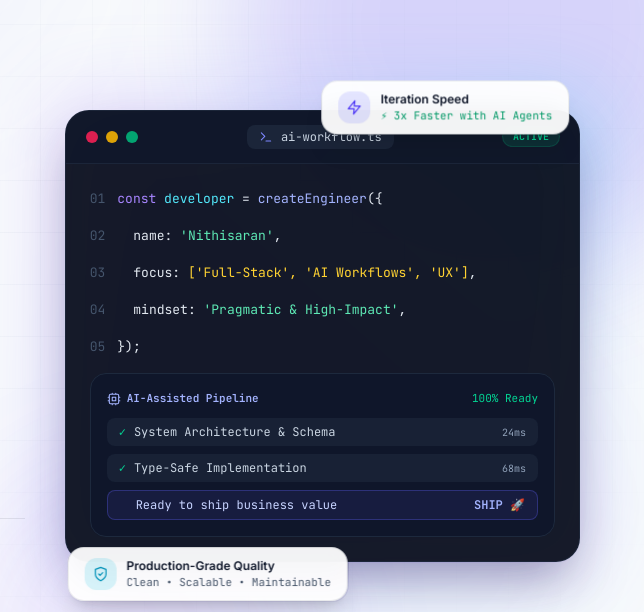
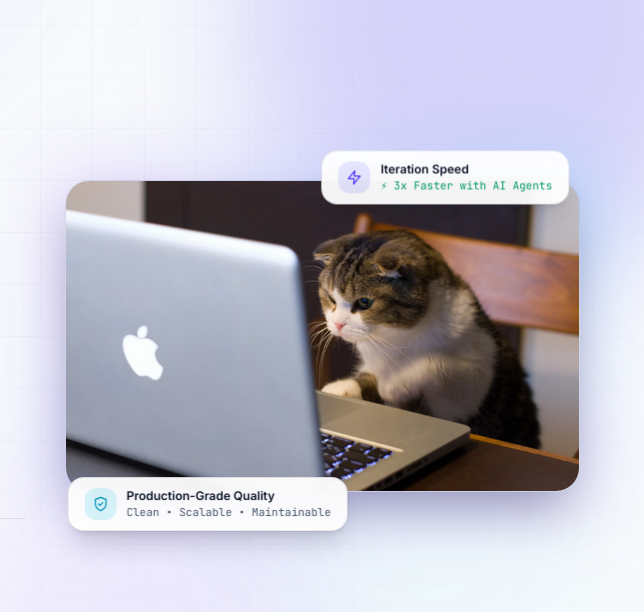
Before and after one commit to nithisaran1999/portfolio, an Astro site: page / in a window 1280 px wide. Shown: the part 80-692 px from the top of the page, 636-1280 px from the left. Built offline with nearby package versions, Linux system fonts and the light colour scheme; Astro itself is replaced by a stand-in of ours.

Commit message:
feat: add cat image to Hero component and remove terminal card content

```diff
--- a/src/components/Hero.astro
+++ b/src/components/Hero.astro
@@ -143,102 +143,15 @@ const cyclingTags =
         </div>
       </div>
 
-      <!-- Main IDE / Terminal Card -->
-      <div
+      <img
         data-tilt
-        class="spotlight-card rounded-3xl border border-slate-800/80 bg-[#0b101e]/95 text-slate-200 shadow-2xl shadow-indigo-950/40 backdrop-blur-xl"
-      >
-        <!-- Window Top Bar -->
-        <div class="flex items-center justify-between border-b border-slate-800/80 bg-slate-900/70 px-5 py-3.5">
-          <div class="flex items-center gap-2">
-            <span class="h-3 w-3 rounded-full bg-rose-500/85"></span>
-            <span class="h-3 w-3 rounded-full bg-amber-400/85"></span>
-            <span class="h-3 w-3 rounded-full bg-emerald-500/85"></span>
-          </div>
-          <div class="flex items-center gap-2 rounded-lg bg-slate-800/80 px-3 py-1 font-mono text-xs text-slate-300">
-            <Icon name="terminal" class="h-3.5 w-3.5 text-indigo-400" />
-            <span>ai-workflow.ts</span>
-          </div>
-          <span class="rounded-full bg-emerald-500/15 px-2.5 py-0.5 font-mono text-[10px] font-semibold text-emerald-400 ring-1 ring-emerald-500/30">
-            ACTIVE
-          </span>
-        </div>
-
-        <!-- Code & Agent Simulation Content -->
-        <div class="space-y-4 p-6 font-mono text-xs leading-relaxed sm:text-[13px]">
-          <div class="flex items-start gap-3">
-            <span class="select-none text-slate-600">01</span>
-            <div>
-              <span class="text-violet-400">const</span>{' '}
-              <span class="text-cyan-300">developer</span> ={' '}
-              <span class="text-indigo-300">createEngineer</span>(&#123;
-            </div>
-          </div>
-
-          <div class="flex items-start gap-3">
-            <span class="select-none text-slate-600">02</span>
-            <div class="pl-4">
-              name: <span class="text-emerald-300">'{site.name}'</span>,
-            </div>
-          </div>
-
-          <div class="flex items-start gap-3">
-            <span class="select-none text-slate-600">03</span>
-            <div class="pl-4">
-              focus: <span class="text-amber-300">['Full-Stack', 'AI Workflows', 'UX']</span>,
-            </div>
-          </div>
-
-          <div class="flex items-start gap-3">
-            <span class="select-none text-slate-600">04</span>
-            <div class="pl-4">
-              mindset: <span class="text-emerald-300">'Pragmatic & High-Impact'</span>,
-            </div>
-          </div>
-
-          <div class="flex items-start gap-3">
-            <span class="select-none text-slate-600">05</span>
-            <div>&#125;);</div>
-          </div>
-
-          <!-- Interactive Agent Pipeline Steps -->
-          <div class="mt-4 rounded-2xl border border-slate-800 bg-slate-900/90 p-4">
-            <div class="mb-2.5 flex items-center justify-between text-[11px] text-slate-400">
-              <span class="flex items-center gap-1.5 font-semibold text-indigo-300">
-                <Icon name="cpu" class="h-3.5 w-3.5" />
-                {lang === 'th' ? 'ขั้นตอนการทำงานที่มี AI ช่วย' : 'AI-Assisted Pipeline'}
-              </span>
-              <span class="text-emerald-400">100% Ready</span>
-            </div>
-
-            <div class="space-y-2 text-xs">
-              <div class="flex items-center justify-between rounded-lg bg-slate-800/60 px-3 py-1.5">
-                <span class="flex items-center gap-2 text-slate-300">
-                  <span class="text-emerald-400">✓</span>
-                  {lang === 'th' ? 'วางโครงสร้างระบบและออกแบบข้อมูล' : 'System Architecture & Schema'}
-                </span>
-                <span class="text-[10px] text-slate-400">24ms</span>
-              </div>
-
-              <div class="flex items-center justify-between rounded-lg bg-slate-800/60 px-3 py-1.5">
-                <span class="flex items-center gap-2 text-slate-300">
-                  <span class="text-emerald-400">✓</span>
-                  {lang === 'th' ? 'เขียนโค้ดให้อ่านง่ายและเช็กชนิดข้อมูล' : 'Type-Safe Implementation'}
-                </span>
-                <span class="text-[10px] text-slate-400">68ms</span>
-              </div>
-
-              <div class="flex items-center justify-between rounded-lg border border-indigo-500/30 bg-indigo-500/10 px-3 py-1.5">
-                <span class="flex items-center gap-2 text-indigo-200">
-                  <span class="h-2 w-2 animate-ping rounded-full bg-indigo-400"></span>
-                  {lang === 'th' ? 'พร้อมช่วยให้โปรเจกต์ของคุณเป็นรูปเป็นร่าง' : 'Ready to ship business value'}
-                </span>
-                <span class="font-semibold text-indigo-300">SHIP 🚀</span>
-              </div>
-            </div>
-          </div>
-        </div>
-      </div>
+        src="/assets/cat.jpg"
+        alt={lang === 'th' ? 'แมวกำลังมองจอแล็ปท็อป' : 'A cat looking at a laptop'}
+        width="725"
+        height="408"
+        fetchpriority="high"
+        class="spotlight-card w-full rounded-3xl border border-line object-cover shadow-2xl shadow-indigo-950/40"
+      />
 
       <!-- Floating Badge Bottom Left -->
       <div class="absolute -bottom-5 left-4 z-20 hidden items-center gap-2.5 rounded-2xl border border-line bg-surface-2/95 px-4 py-2.5 shadow-xl backdrop-blur-md sm:flex animate-float-slow">
```
Also changed, not shown: public/assets/cat.jpg (added).
